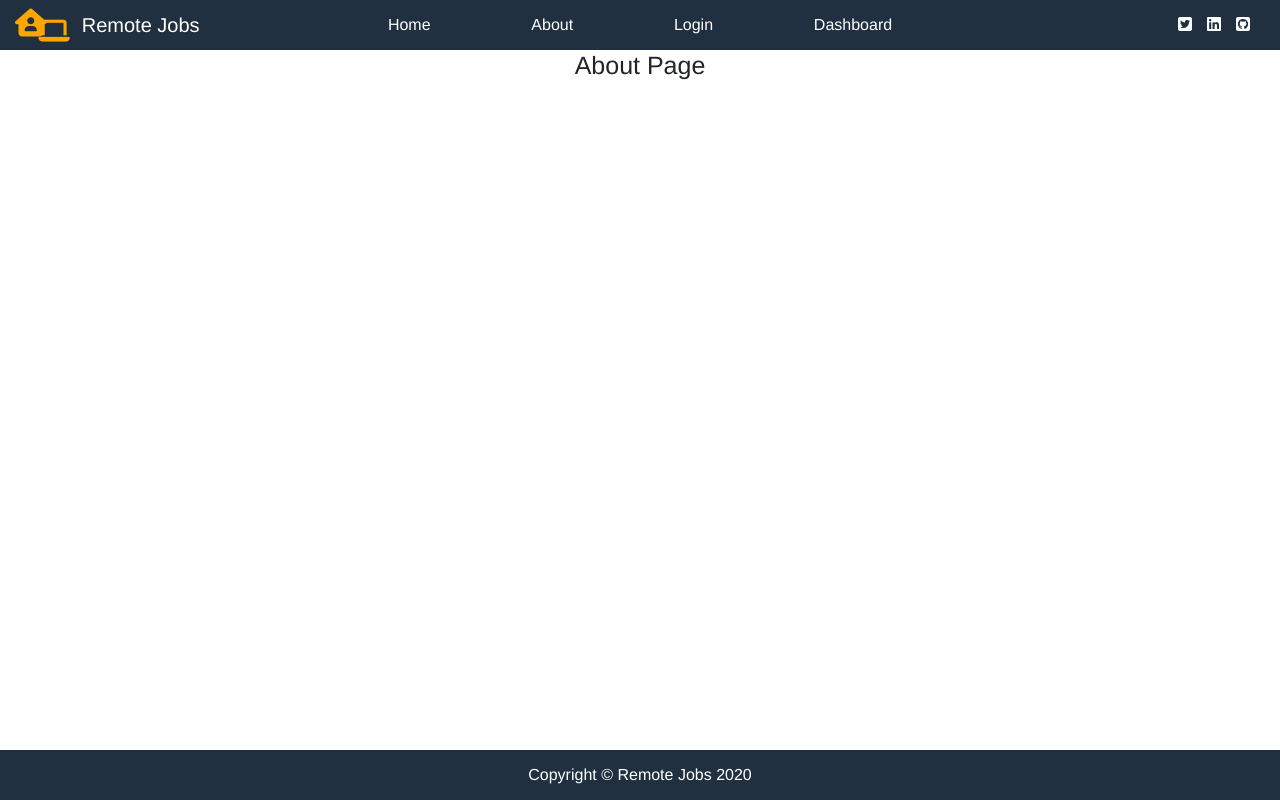
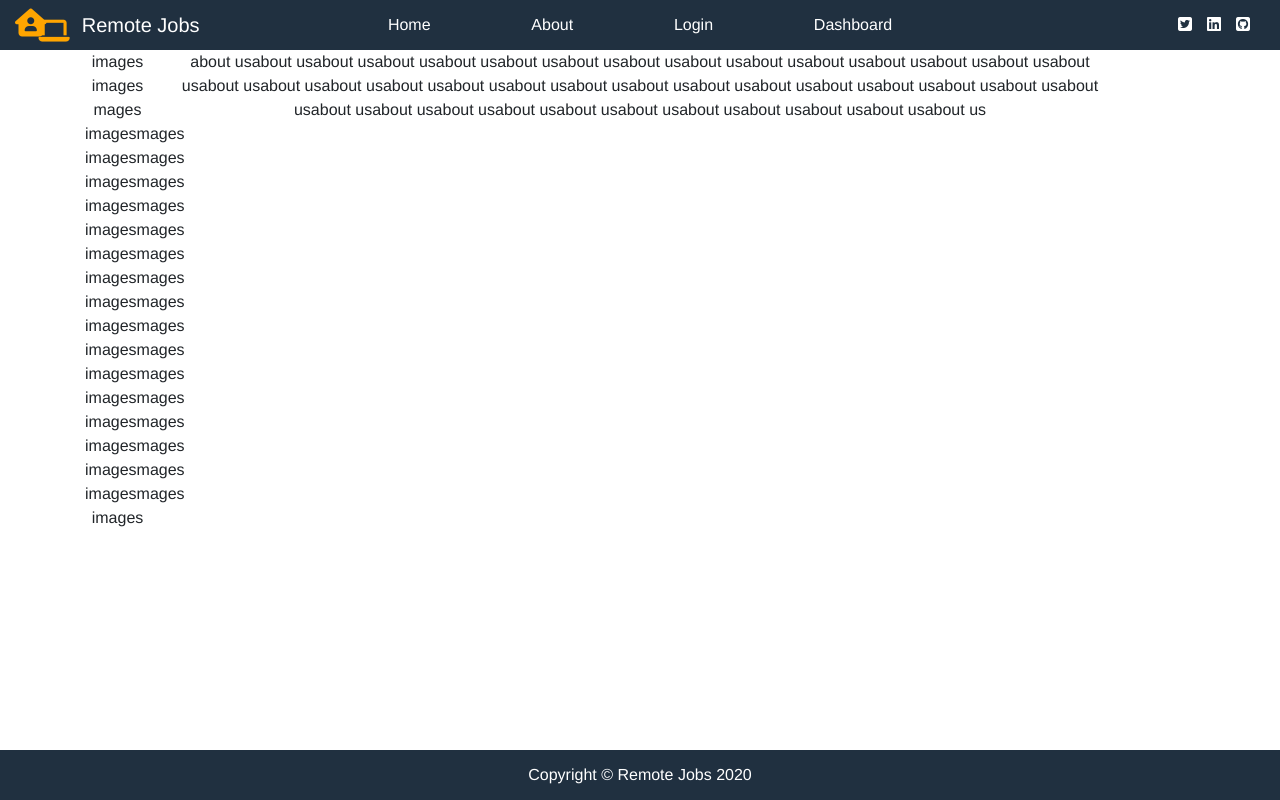
Before and after one commit to mdr-uma/remote-jobs, a React (Create React App) app in the folder remote-jobs-client/: page /about in a window 1280 px wide. Built offline with nearby package versions, Linux system fonts and the light colour scheme.

Commit message:
import bootstrap react and create column

```diff
--- a/remote-jobs-client/src/components/About.js
+++ b/remote-jobs-client/src/components/About.js
@@ -1,9 +1,20 @@
 import React from 'react'
+import 'bootstrap/dist/css/bootstrap.min.css'
+import { Container, Row, Col } from 'react-bootstrap'
 
 const About = () => {
     return(
         <div>
-            <h1>About Page</h1>
+            <Container>
+                <Row>
+                    <Col xs={1}>
+                        <p>images images mages imagesmages imagesmages imagesmages imagesmages imagesmages imagesmages imagesmages imagesmages imagesmages imagesmages imagesmages imagesmages imagesmages imagesmages imagesmages imagesmages images</p>
+                    </Col>
+                    <Col lg={10}>
+                        <p>about usabout usabout usabout usabout usabout usabout usabout usabout usabout usabout usabout usabout usabout usabout usabout usabout usabout usabout usabout usabout usabout usabout usabout usabout usabout usabout usabout usabout usabout usabout usabout usabout usabout usabout usabout usabout usabout usabout usabout usabout us</p>
+                    </Col>
+                </Row>
+            </Container>
         </div>
     )
 }
```
